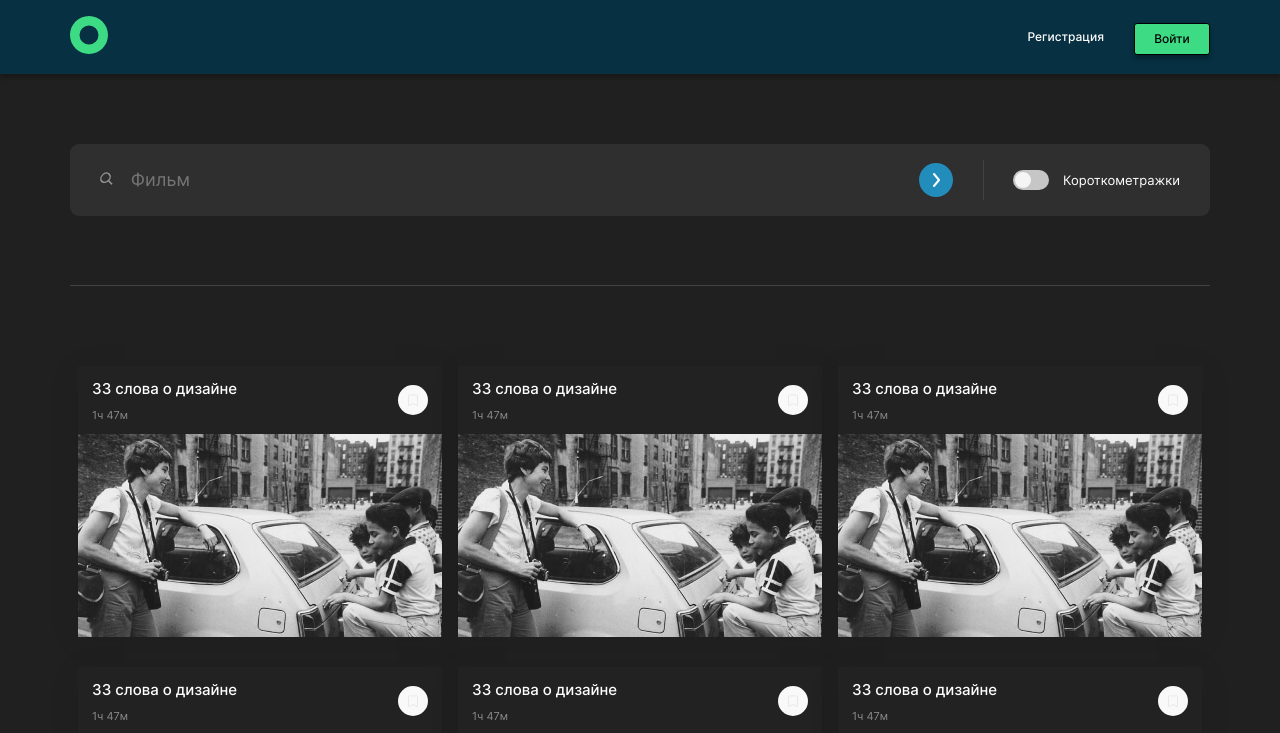
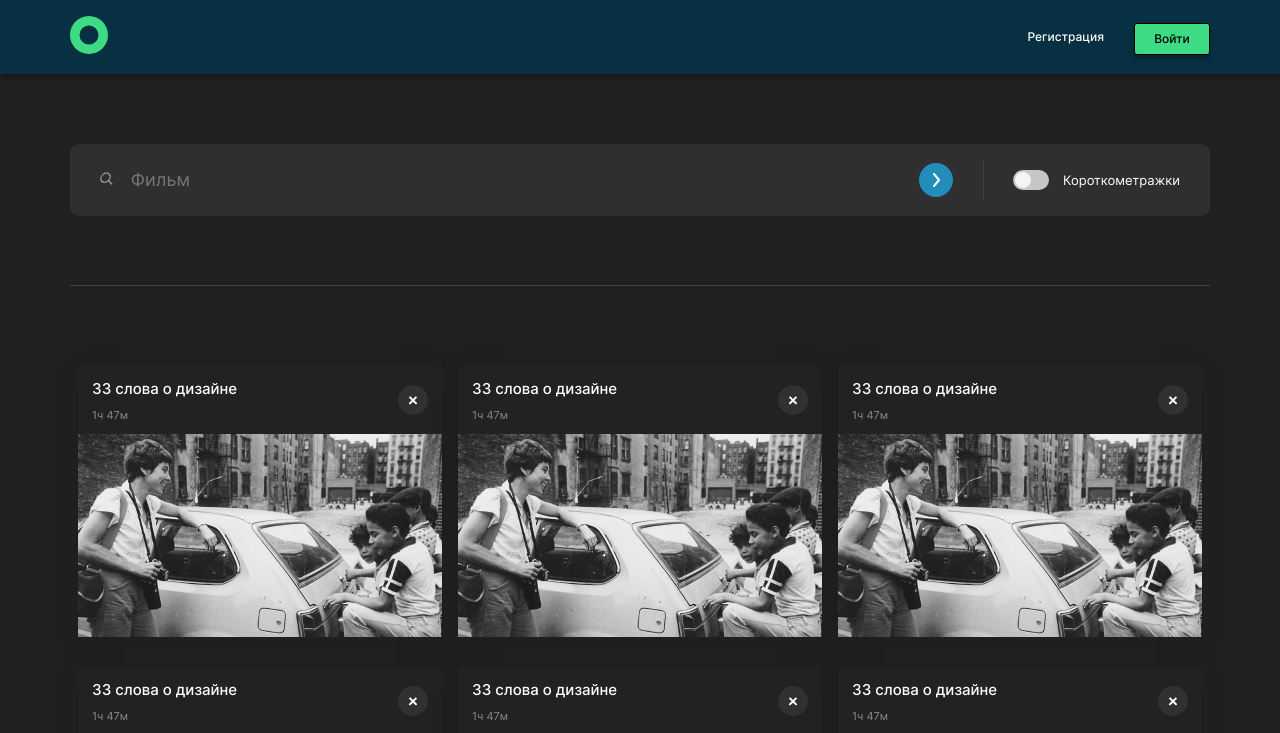
Before and after one commit to TarStaBor/movies-explorer-frontend, a React (Create React App) app: page /saved-movies in a window 1280 px wide. Shown: the top 733 px of the page. Built offline with nearby package versions, Linux system fonts and the light colour scheme.

Commit message:
fix: to correct

```diff
--- a/src/components/MoviesCard/MoviesCard.css
+++ b/src/components/MoviesCard/MoviesCard.css
@@ -47,13 +47,18 @@
   background-color: #f9f9f9;
   border-radius: 50%;
   user-select: none;
+  border: none;
 }
 
-.moviesCard__selecter_save {
+.moviesCard__selecter_type_save {
   animation-name: background-color, transformations;
   animation-duration: 0.5s, 0.7s;
   animation-timing-function: linear, cubic-bezier(0.5, 0, 0.5, 1);
   animation-fill-mode: forwards;
+}
+
+.moviesCard__selecter_type_delete {
+  background-color: #313131;
 }
 
 .moviesCard__selecter-logo {
--- a/src/components/MoviesCard/MoviesCard.js
+++ b/src/components/MoviesCard/MoviesCard.js
@@ -1,11 +1,21 @@
-import { useState } from "react";
+import { useState, useEffect } from "react";
 import "./MoviesCard.css";
 import active from "../../images/selecter_active.svg";
 import disactive from "../../images/selecter_disactive.svg";
+import crossDelete from "../../images/selecter_delete.svg";
 import picture from "../../images/picture.jpg";
 
 function MoviesCard() {
   const [selectActive, setSelectActive] = useState(false);
+
+  // function MoviesCard() {
+  //   const [isMovies, setIsMovies] = useState(false);
+  // }
+
+  const pathName = window.location.pathname;
+  // function deleteOrSave() {
+  //   if (isMovies === true ? setIsMovies(false) : setIsMovies(true));
+  // }
 
   function saveMovie() {
     if (selectActive === true ? setSelectActive(false) : setSelectActive(true));
@@ -18,8 +28,14 @@ function MoviesCard() {
           <h2 className="moviesCard__title">33 слова о дизайне</h2>
           <h3 className="moviesCard__subtitle">1ч 47м</h3>
         </div>
-        <div
-          className={`moviesCard__selecter ${selectActive ? "moviesCard__selecter_save" : ""} link-opacity`}
+
+        {pathName === "/saved-movies" ? (
+          <button className="moviesCard__selecter moviesCard__selecter_type_delete link-opacity">
+            <img src={crossDelete} className="moviesCard__selecter-logo" alt="Логотип удаления из изюранного"></img>
+          </button>
+        ) : (
+          <button
+            className={`moviesCard__selecter ${selectActive ? "moviesCard__selecter_type_save" : ""} link-opacity`}
             onClick={saveMovie}
           >
             <img
@@ -27,7 +43,8 @@ function MoviesCard() {
               className="moviesCard__selecter-logo"
               alt="Логотип добавления в избранные"
             ></img>
-        </div>
+          </button>
+        )}
       </div>
       <img src={picture} className="moviesCard__picture" alt="Изображение фильма"></img>
     </section>
```
Also changed, not shown: src/images/selecter_delete.svg (added). Lines whose indentation alone changed are shown as unchanged.
